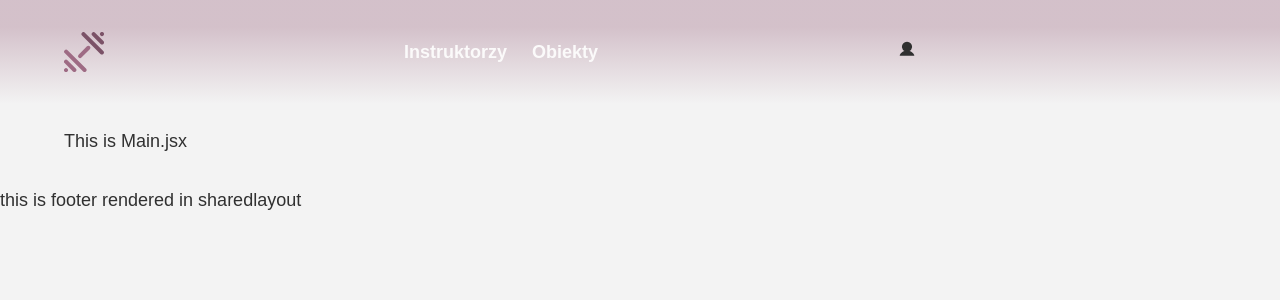
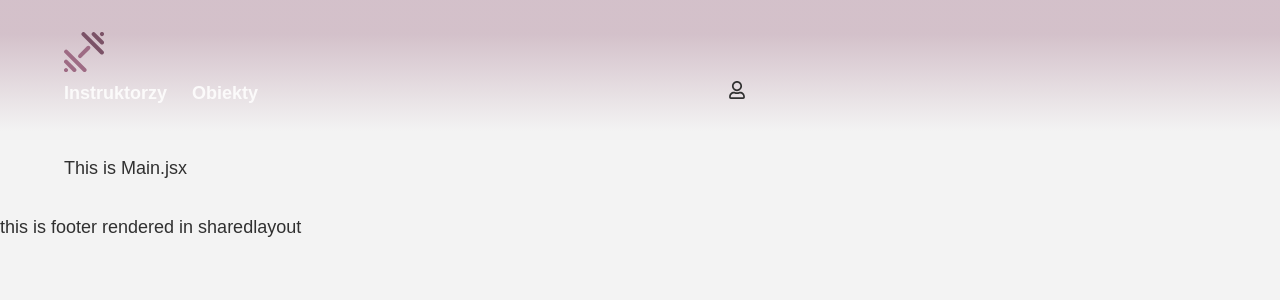
Before and after one commit to Zjadlbyscos/znajdzinstruktora, a React (Create React App) app: page / in a window 1280 px wide. Shown: the top 300 px of the page. Built offline with nearby package versions, Linux system fonts and the light colour scheme.

Commit message:
replace logo, change user svg

```diff
--- a/src/components/Header/Header.jsx
+++ b/src/components/Header/Header.jsx
@@ -1,7 +1,7 @@
 import { useState } from "react";
 import { NavLink } from "react-router-dom";
 import { Fade as Hamburger } from "hamburger-react";
-import { PiUserFill } from "react-icons/pi";
+import { FaRegUser } from "react-icons/fa";
 
 import { HamburgerMenu } from "./Hamburger/Hamburger";
 import { LogoHeader } from "../RenderSvg/RenderSvg";
@@ -20,19 +20,20 @@ export const Header = () => {
 
   return (
     <section className="header">
-      <HeaderContainer>
-        <NavLink to="/">
+       <NavLink to="/">
           <StyleLogo>
             <LogoHeader />
           </StyleLogo>
         </NavLink>
+      <HeaderContainer>
+
 <NavStyle>
 <Nav />
 </NavStyle>
 
 
 <UserInfo onClick={toggleUserModal}>
-<PiUserFill />
+<FaRegUser />
 
 </UserInfo >
 {isUserModalOpen && <UserModal closeModal={toggleUserModal} />}
```
